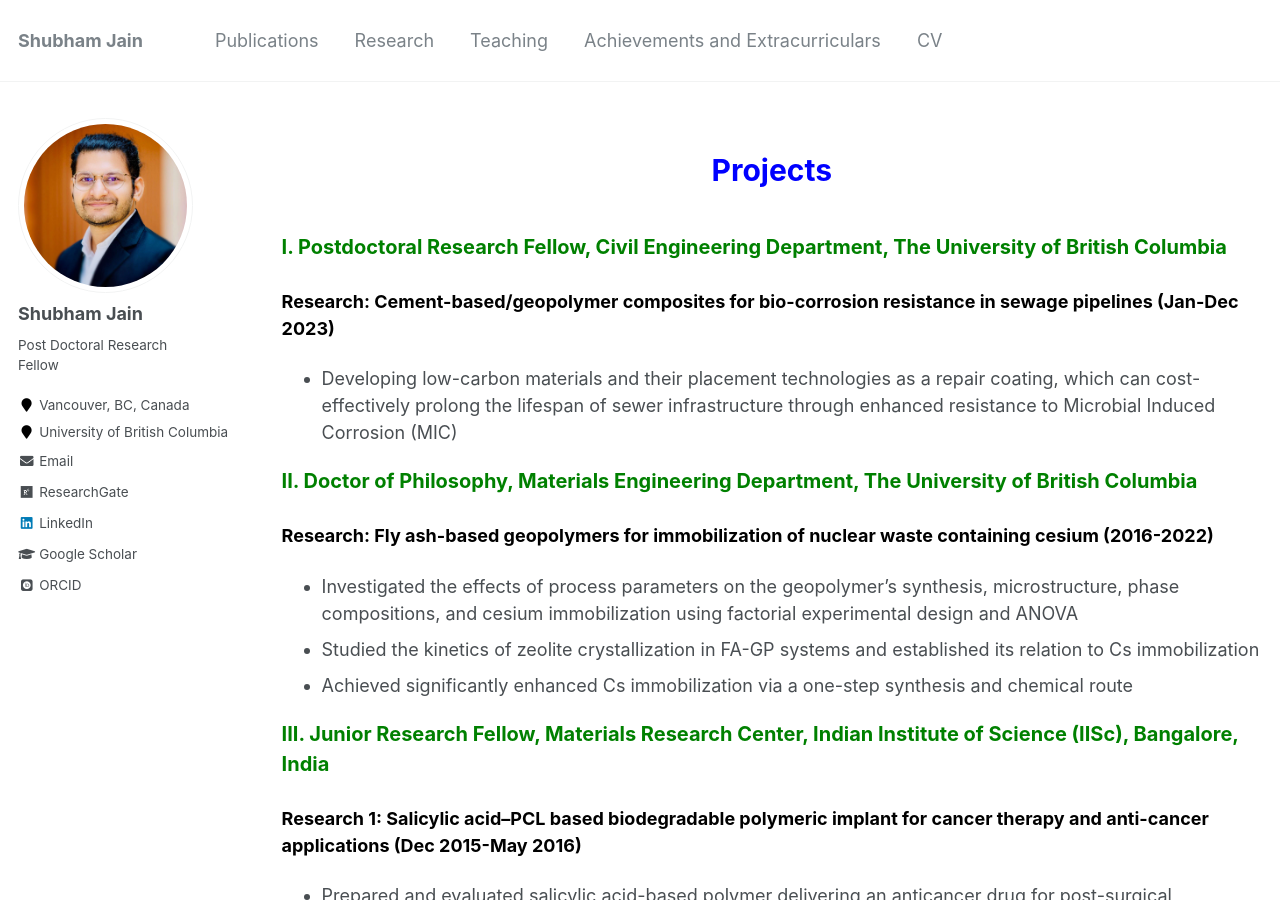
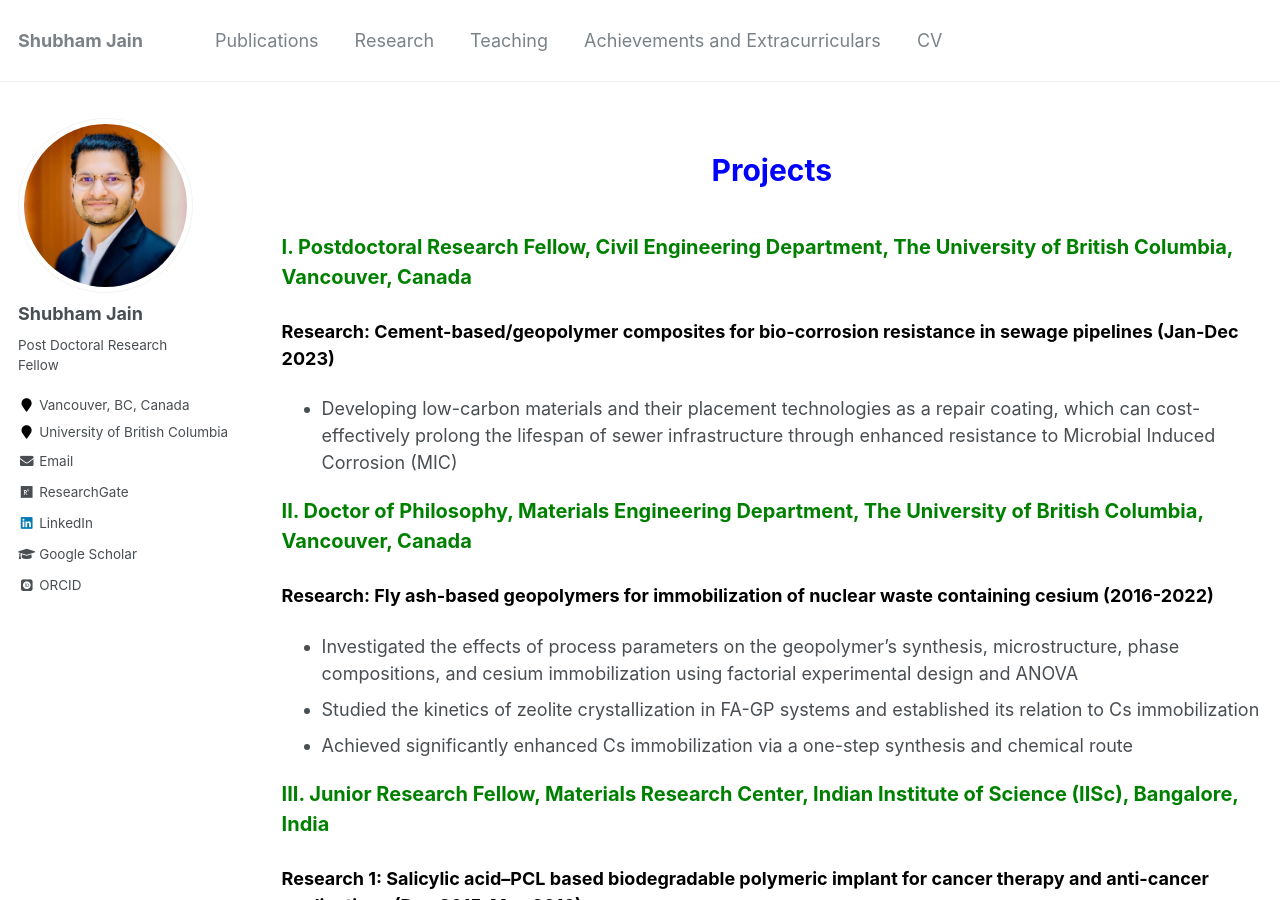
Before and after one commit to shubhamj2611/shubhamj2611.github.io, a Jekyll site: the page built from _pages/research.md, in a window 1280 px wide and 900 px high. Built offline with Jekyll 4.4.1, drawn with Linux system fonts in a browser that asks for light colours; some web fonts are replaced.

Commit message:
Update research.md

```diff
--- a/_pages/research.md
+++ b/_pages/research.md
@@ -6,7 +6,7 @@ author_profile: true
 ---
 <p style="text-align:center; color:Blue; font-size:30px; font-weight:bold;"> Projects </p>
 
-<p style="text-align:left; color: Green; font-size:20px; font-weight:bold;"> I. Postdoctoral Research Fellow, Civil Engineering Department, The University of British Columbia </p>
+<p style="text-align:left; color: Green; font-size:20px; font-weight:bold;"> I. Postdoctoral Research Fellow, Civil Engineering Department, The University of British Columbia, Vancouver, Canada </p>
 
 <p style="text-align:left; color: black; font-size:18px; font-weight:bold;"> Research: Cement-based/geopolymer composites for bio-corrosion resistance in sewage pipelines (Jan-Dec 2023) </p>
 
@@ -17,7 +17,7 @@ author_profile: true
 
 
 
-<p style="text-align:left; color: Green; font-size:20px; font-weight:bold;"> II. Doctor of Philosophy, Materials Engineering Department, The University of British Columbia </p>
+<p style="text-align:left; color: Green; font-size:20px; font-weight:bold;"> II. Doctor of Philosophy, Materials Engineering Department, The University of British Columbia, Vancouver, Canada </p>
 
 <p style="text-align:left; color: black; font-size:18px; font-weight:bold;"> Research: Fly ash-based geopolymers for immobilization of nuclear waste containing cesium (2016-2022) </p>
 
```
